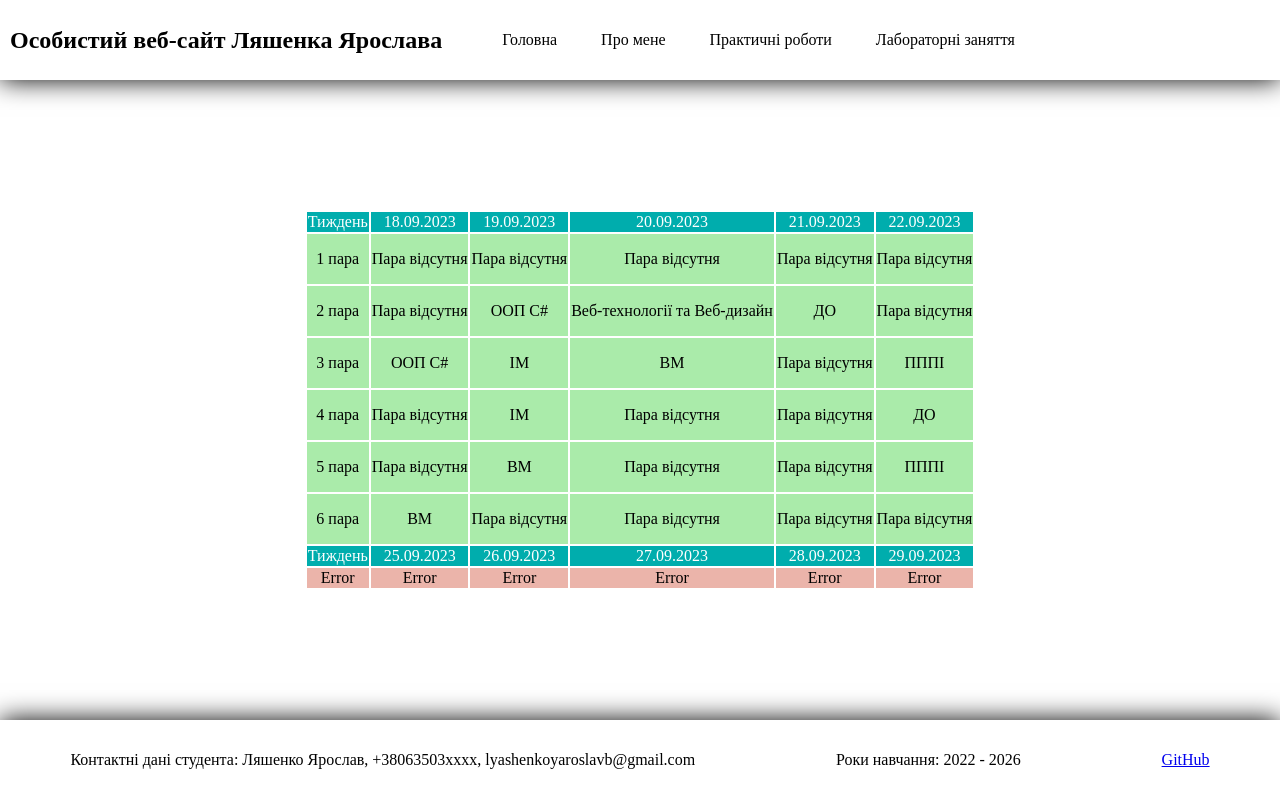
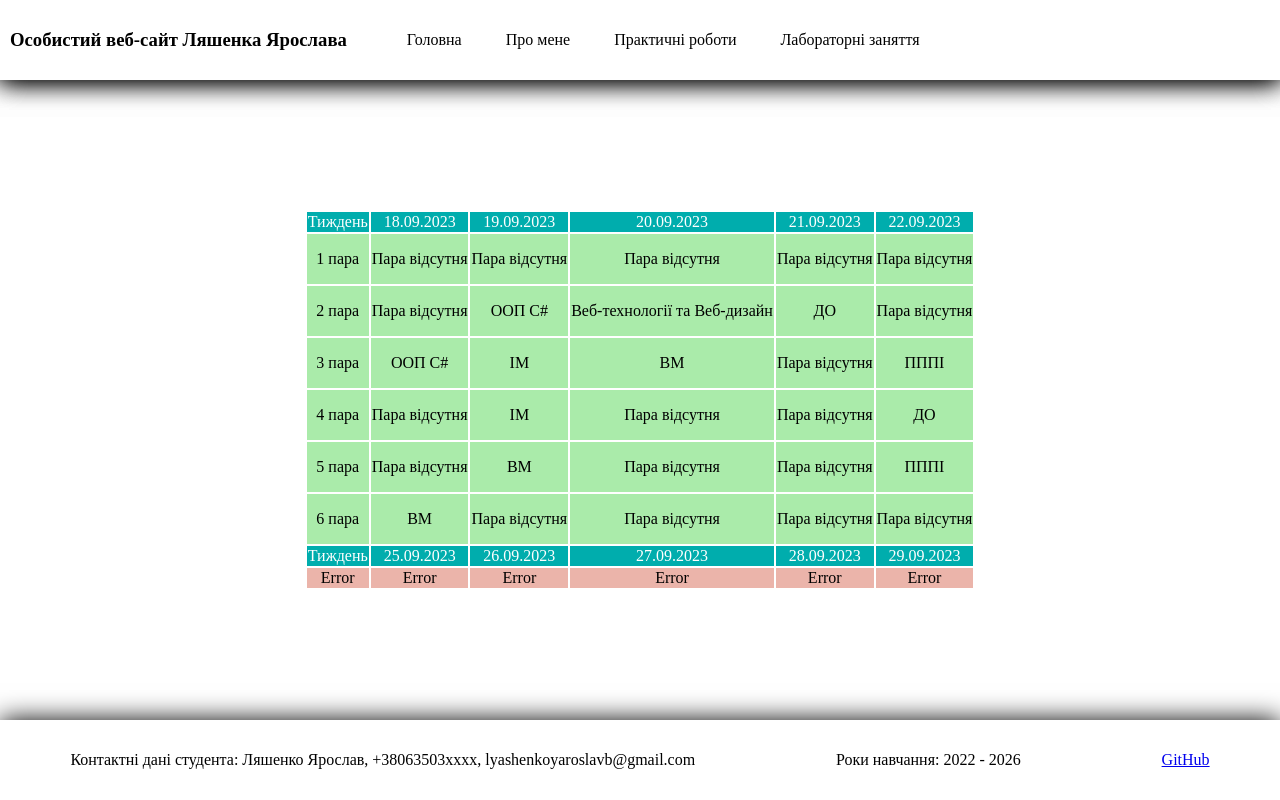
Before and after one commit to XyaroslavX/Web, a plain HTML site: page practical-1.html in a window 1280 px wide. Drawn offline with Linux system fonts and the light colour scheme.

Commit message:
Add files via upload

```diff
--- a/practical-1.html
+++ b/practical-1.html
@@ -167,6 +167,17 @@ tr:last-child {
                     <td>Error</td>
                 </tr>
             </tbody>
+<header>
+        <h3>Особистий веб-сайт Ляшенка Ярослава</h3>
+        <nav>
+            <ul>
+                <li><a href="page-1.html">Головна</a></li>
+                <li><a href="page-2.html">Про мене</a></li>
+                <li><a href="page-3.html">Практичні роботи</a></li>
+                <li><a href="page-4.html">Лабораторні заняття</a></li>
+            </ul>
+        </nav>
+    </header>
         </table>
     </section>
  <footer>
```
Also changed, not shown: page-1.html (+1 -1 lines), page-4.html (+1 -1 lines).
